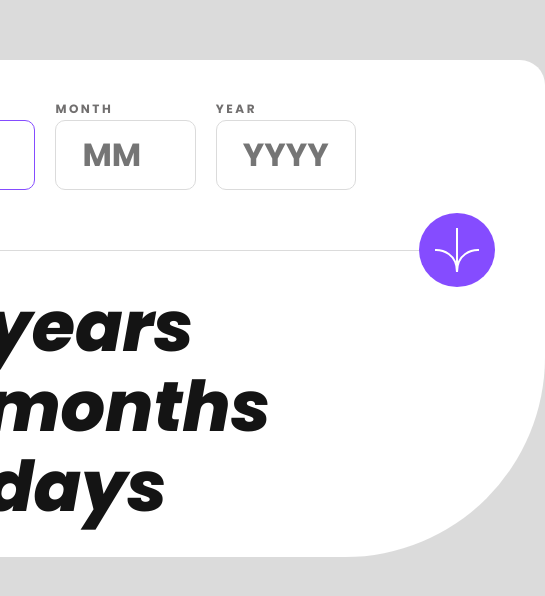
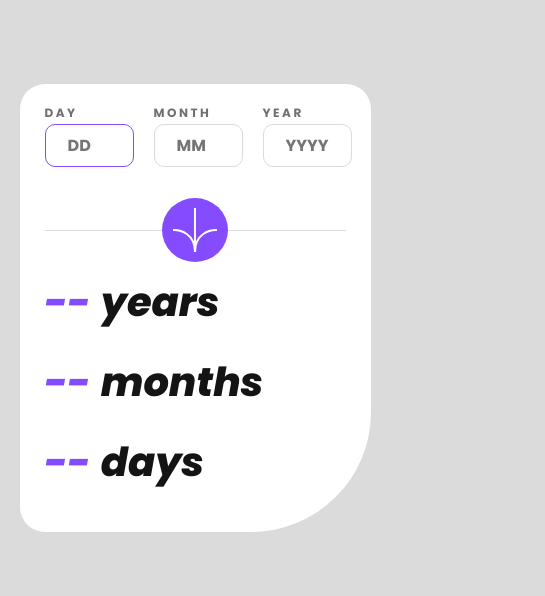
Before and after one commit to NeilNeel/Frontend-mentor-age-calculator, a plain HTML site: page index.html in a window 390 px wide. Shown: the part 114-710 px from the top of the page, 545 px wide, since content can reach past the window. Drawn offline with Linux system fonts and the light colour scheme.

Commit message:
made the page responsive

```diff
--- /dev/null
+++ b/css/media-query.css
@@ -0,0 +1,59 @@
+@media (min-width: 1000px) {
+  .container {
+    min-width: 70rem;
+    padding: 1rem;
+  }
+}
+
+@media (max-width: 768px) {
+  .container {
+    margin: 5rem 8rem;
+    max-width: 90%;
+    border-radius: 2.5rem 2.5rem 12rem 2.5rem;
+  }
+
+  .output,
+  .output p {
+    font-size: 6rem;
+  }
+
+  .btn--container {
+    margin-top: 1rem;
+  }
+}
+
+@media (max-width: 600px) {
+  section {
+    padding: 4rem 2.5rem 0;
+  }
+
+  .input--container input {
+    width: 4.3rem;
+    font-size: 1.6rem;
+    padding: 0.8rem 2.2rem;
+  }
+
+  .output,
+  .output p {
+    font-size: 5rem;
+  }
+
+  .btn {
+    padding: 1rem;
+  }
+
+  .btn--container {
+    justify-content: center;
+  }
+
+  .invalid {
+    font-size: 1rem;
+  }
+}
+
+@media (max-width: 425px) {
+  .output,
+  .output p {
+    font-size: 4rem;
+  }
+}
--- a/css/style.css
+++ b/css/style.css
@@ -7,7 +7,7 @@
 
 body {
   background-color: hsl(0, 0%, 86%);
-  height: 100vh;
+  min-height: 100vh;
 }
 
 section {
@@ -29,8 +29,10 @@ section {
 
 .container {
   background-color: #ffff;
-  min-width: 70rem;
+  /* min-width: 70rem; */
+  max-width: 84rem;
   border-radius: 2.5rem 2.5rem 20rem 2.5rem;
+  margin: 1rem 5rem;
 }
 
 .inputs {
@@ -44,7 +46,7 @@ input[type="number"]::-webkit-outer-spin-button {
 }
 
 .input--container input {
-  width: 8.64rem;
+  max-width: 8.64rem;
   font-size: 3.2rem;
   border-radius: 1rem;
   border: 0.1rem solid hsl(0, 0%, 86%);
@@ -101,7 +103,7 @@ input[type="number"]::-webkit-outer-spin-button {
 }
 
 .btn {
-  padding: 15px;
+  padding: 1.5rem;
   border-radius: 50%;
   background-color: hsl(259, 100%, 65%);
   border: none;
@@ -174,16 +176,3 @@ input[type="number"]::-webkit-outer-spin-button {
 .input--container.invalid--container::before {
   color: hsl(0, 100%, 67%);
 }
-
-/* ************ */
-/*
-invalidEl.forEach((e) => e.classList.add("invalid--active"));
-  inputDayEl.classList.add("invalid--input");
-  inputMonthEl.classList.add("invalid--input");
-  inputYearEl.classList.add("invalid--input");
-  inputContainerEl.forEach((e) => e.classList.add("empty--input"));
-
-  //   ---------
-  const containerEl = inputDayEl.closest(".input--container");
-  console.log(containerEl);
-*/
--- a/index.html
+++ b/index.html
@@ -21,6 +21,7 @@
 
     <!-- css -->
     <link rel="stylesheet" href="./css/style.css" />
+    <link rel="stylesheet" href="./css/media-query.css" />
 
     <!-- js -->
     <script src="./main.js" defer></script>
```
